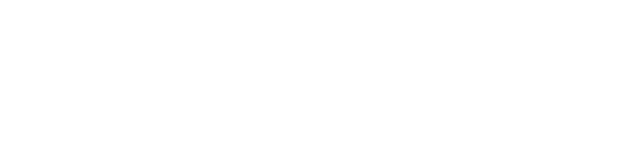
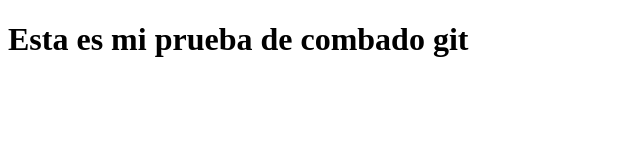
Before and after one commit to CorsairRom/-Richard_romero-_uninda1, a website: page index.html in a window 1280 px wide. Shown: the whole page, without its empty margins (0-640 px from the left). Drawn offline with Linux system fonts and the light colour scheme.

Commit message:
index.html editado

```diff
--- a/index.html
+++ b/index.html
@@ -5,8 +5,11 @@
     <meta http-equiv="X-UA-Compatible" content="IE=edge">
     <meta name="viewport" content="width=device-width, initial-scale=1.0">
     <title>Document</title>
+    <style src="css/style.css">
+    </style>
 </head>
 <body>
+    <h1>Esta es mi prueba de combado git</h1>
 
 </body>
 </html>
```
